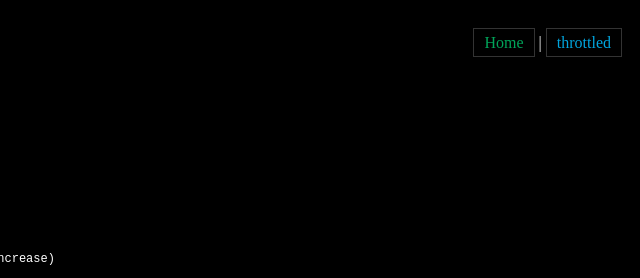
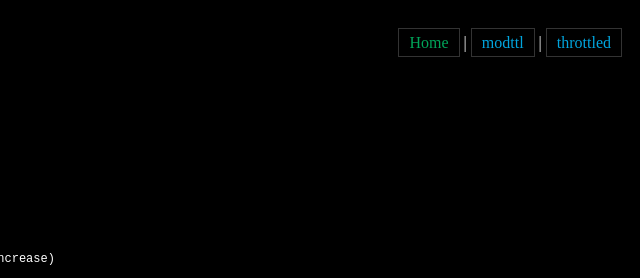
Before and after one commit to zquestz/throttled, a plain HTML site: page index.html in a window 1280 px wide. Shown: the top 278 px of the page, 640-1280 px from the left. Drawn offline with Linux system fonts and the light colour scheme.

Commit message:
Added link to modttl

```diff
--- a/index.html
+++ b/index.html
@@ -10,7 +10,7 @@
   </head>
   <body>
     <div id="toolbar">
-      <p><a href="http://zquestz.github.com">Home</a> | <a href="#" class="selected">throttled</a></p>
+      <p><a href="http://zquestz.github.com">Home</a> | <a href="http://zquestz.github.com/modttl" class="selected">modttl</a> | <a href="#" class="selected">throttled</a></p>
     </div>
     <img src="throttled.png" alt="throttled" height="66" width="76" />
     <pre>
```
